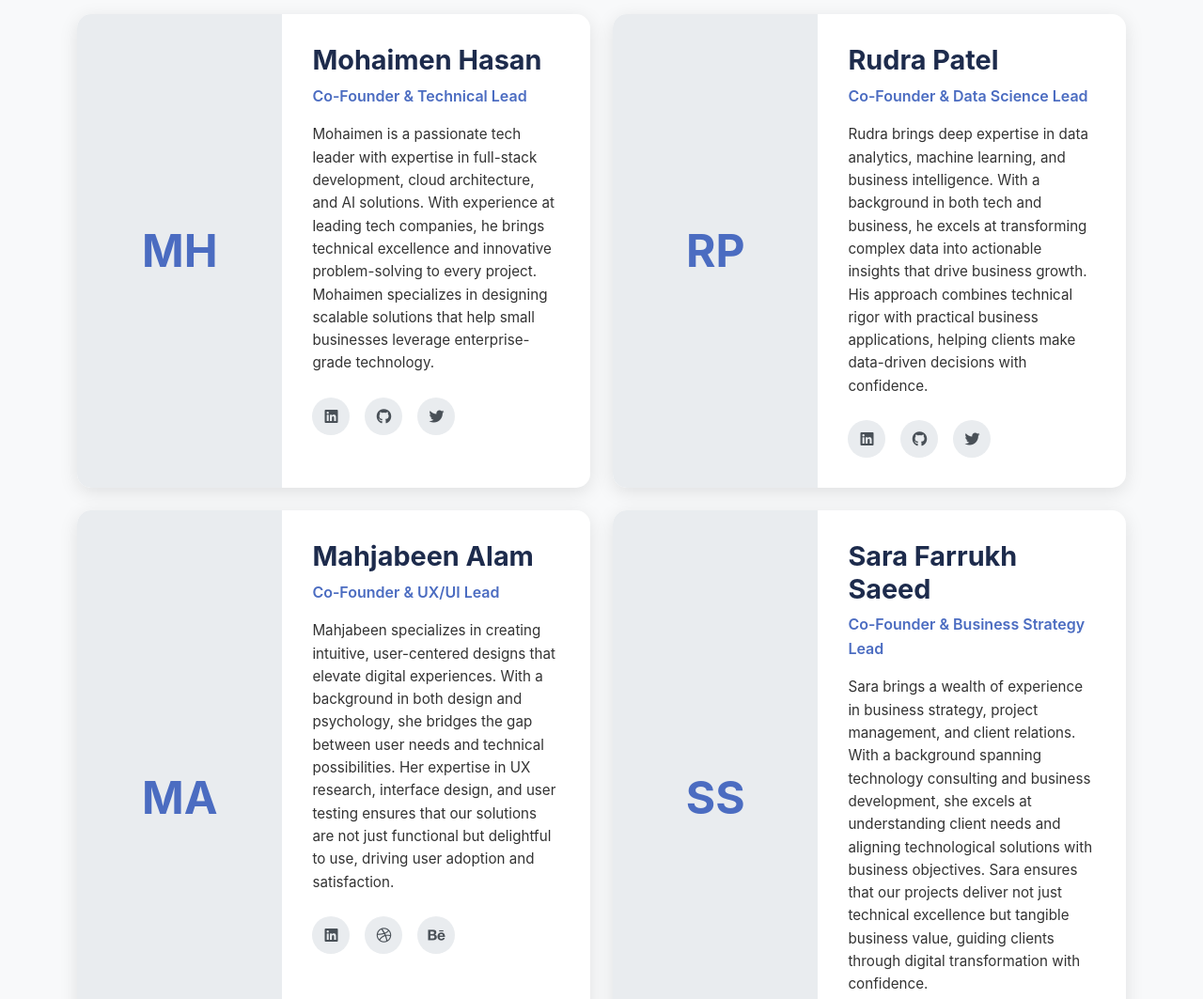
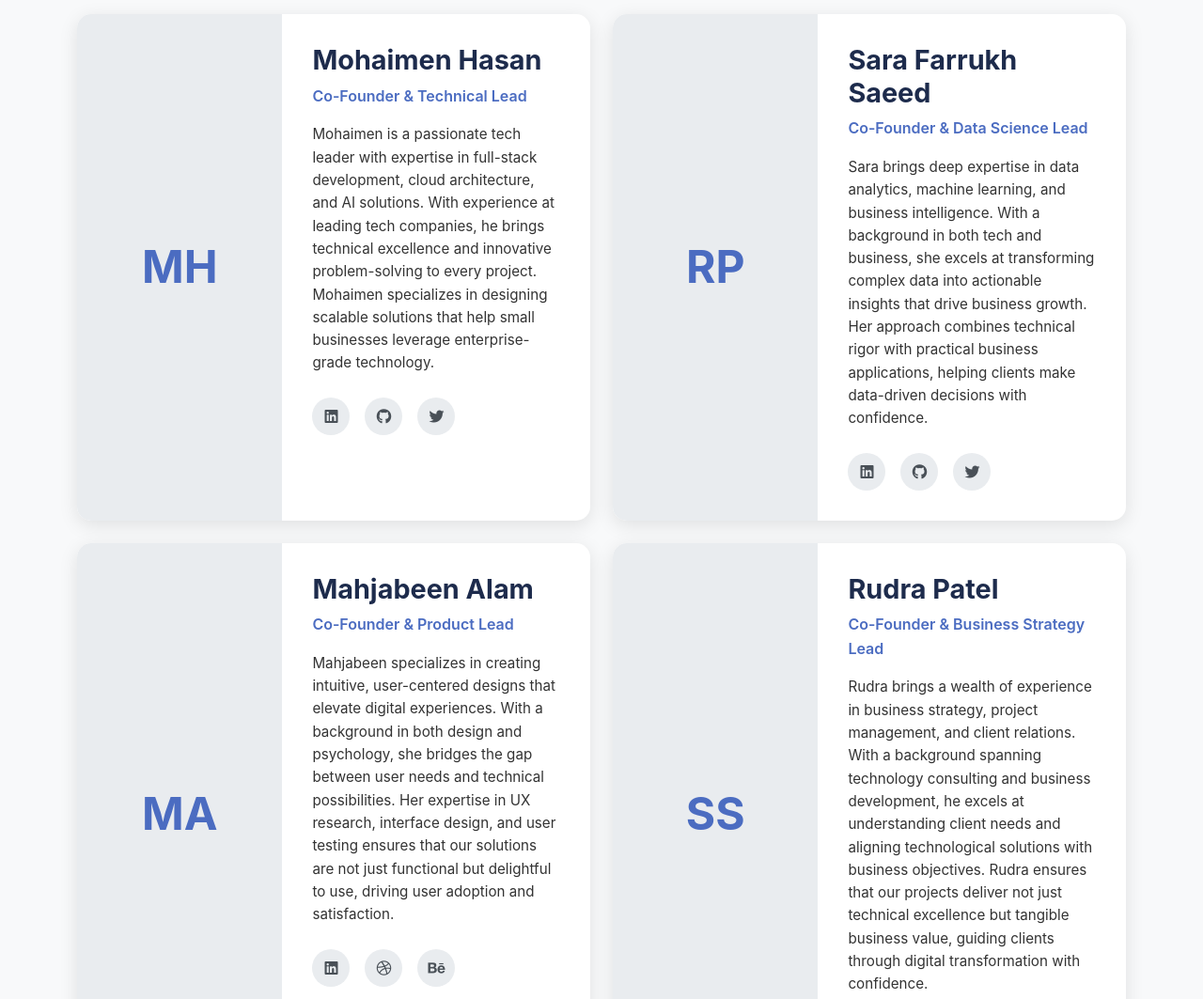
Before and after one commit to peleeconsulting/company-portal, a website built with webpack: page src/team.html in a window 1280 px wide. Shown: the part 660-1723 px from the top of the page at 94% size. Built offline with nearby package versions, Linux system fonts and the light colour scheme.

Commit message:
Update team member details in README and team.html

```diff
--- a/src/team.html
+++ b/src/team.html
@@ -65,9 +65,9 @@
                 </div>
               </div>
               <div class="team-content">
-                <h2 class="member-name">Rudra Patel</h2>
+                <h2 class="member-name">Sara Farrukh Saeed</h2>
                 <p class="member-position">Co-Founder & Data Science Lead</p>
-                <p class="member-bio">Rudra brings deep expertise in data analytics, machine learning, and business intelligence. With a background in both tech and business, he excels at transforming complex data into actionable insights that drive business growth. His approach combines technical rigor with practical business applications, helping clients make data-driven decisions with confidence.</p>
+                <p class="member-bio">Sara brings deep expertise in data analytics, machine learning, and business intelligence. With a background in both tech and business, she excels at transforming complex data into actionable insights that drive business growth. Her approach combines technical rigor with practical business applications, helping clients make data-driven decisions with confidence.</p>
                 <div class="member-social">
                   <a href="#" class="social-link"><i class="fab fa-linkedin"></i></a>
                   <a href="#" class="social-link"><i class="fab fa-github"></i></a>
@@ -87,7 +87,7 @@
               </div>
               <div class="team-content">
                 <h2 class="member-name">Mahjabeen Alam</h2>
-                <p class="member-position">Co-Founder & UX/UI Lead</p>
+                <p class="member-position">Co-Founder & Product Lead</p>
                 <p class="member-bio">Mahjabeen specializes in creating intuitive, user-centered designs that elevate digital experiences. With a background in both design and psychology, she bridges the gap between user needs and technical possibilities. Her expertise in UX research, interface design, and user testing ensures that our solutions are not just functional but delightful to use, driving user adoption and satisfaction.</p>
                 <div class="member-social">
                   <a href="#" class="social-link"><i class="fab fa-linkedin"></i></a>
@@ -107,9 +107,9 @@
                 </div>
               </div>
               <div class="team-content">
-                <h2 class="member-name">Sara Farrukh Saeed</h2>
+                <h2 class="member-name">Rudra Patel</h2>
                 <p class="member-position">Co-Founder & Business Strategy Lead</p>
-                <p class="member-bio">Sara brings a wealth of experience in business strategy, project management, and client relations. With a background spanning technology consulting and business development, she excels at understanding client needs and aligning technological solutions with business objectives. Sara ensures that our projects deliver not just technical excellence but tangible business value, guiding clients through digital transformation with confidence.</p>
+                <p class="member-bio">Rudra brings a wealth of experience in business strategy, project management, and client relations. With a background spanning technology consulting and business development, he excels at understanding client needs and aligning technological solutions with business objectives. Rudra ensures that our projects deliver not just technical excellence but tangible business value, guiding clients through digital transformation with confidence.</p>
                 <div class="member-social">
                   <a href="#" class="social-link"><i class="fab fa-linkedin"></i></a>
                   <a href="#" class="social-link"><i class="fab fa-twitter"></i></a>
```
Also changed, not shown: README.md.
